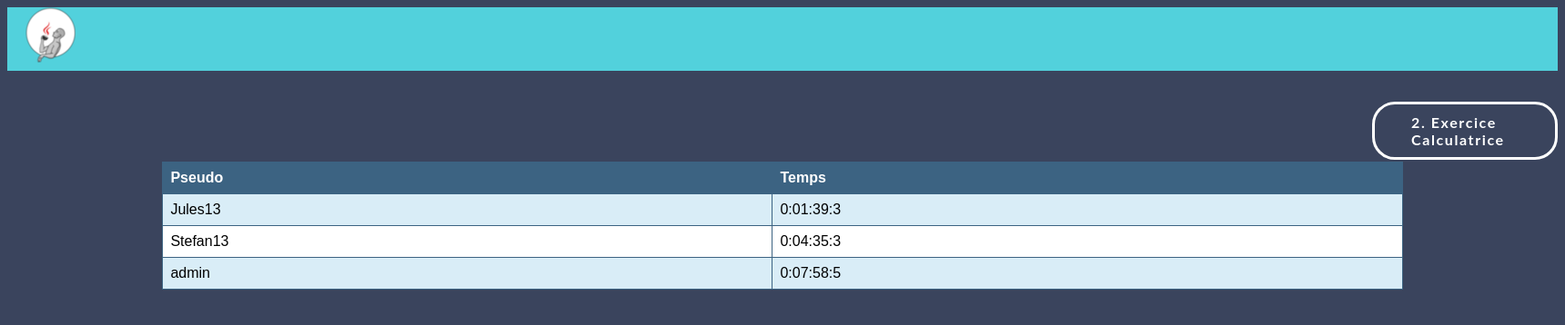
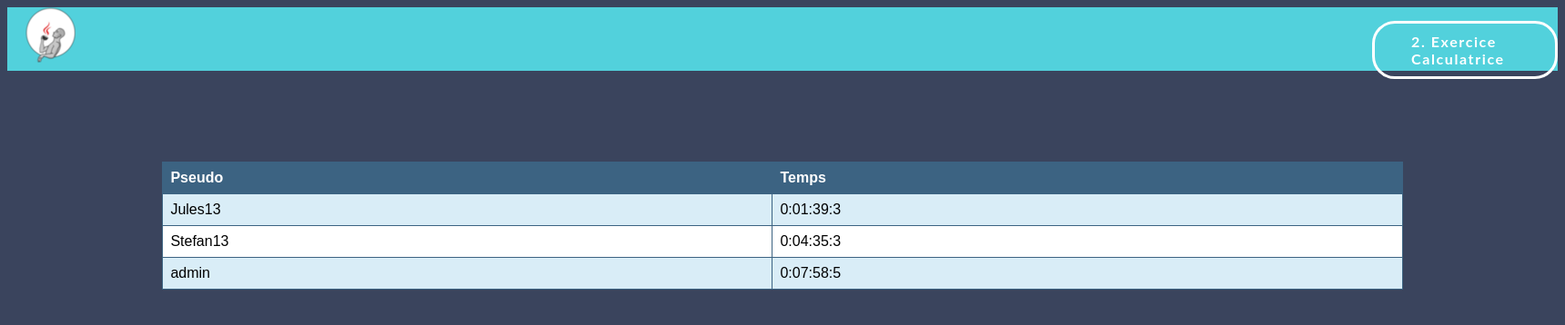
Before and after one commit to JulesVolpei/Javapprendre, a PHP site: page /tableau_score.php in a window 1720 px wide. Shown: the top 358 px of the page at 91% size. Run offline with PHP 8.4, Linux system fonts and the light colour scheme; the visitor is signed in with stand-in values (Sample User, id 1); data comes from the database, SQL or seed files in the repository.

Commit message:
Update tableau_score.css

```diff
--- a/SAE Prog/css/tableau_score.css
+++ b/SAE Prog/css/tableau_score.css
@@ -64,7 +64,6 @@ a:visited {
     letter-spacing: 0.1em;
     text-decoration: none;
     color: #ffffff;
-    display: inline-table;
     padding: 10px 40px 10px 40px;
     border: 3px solid #ffffff;
     border-radius: 25px;
```
